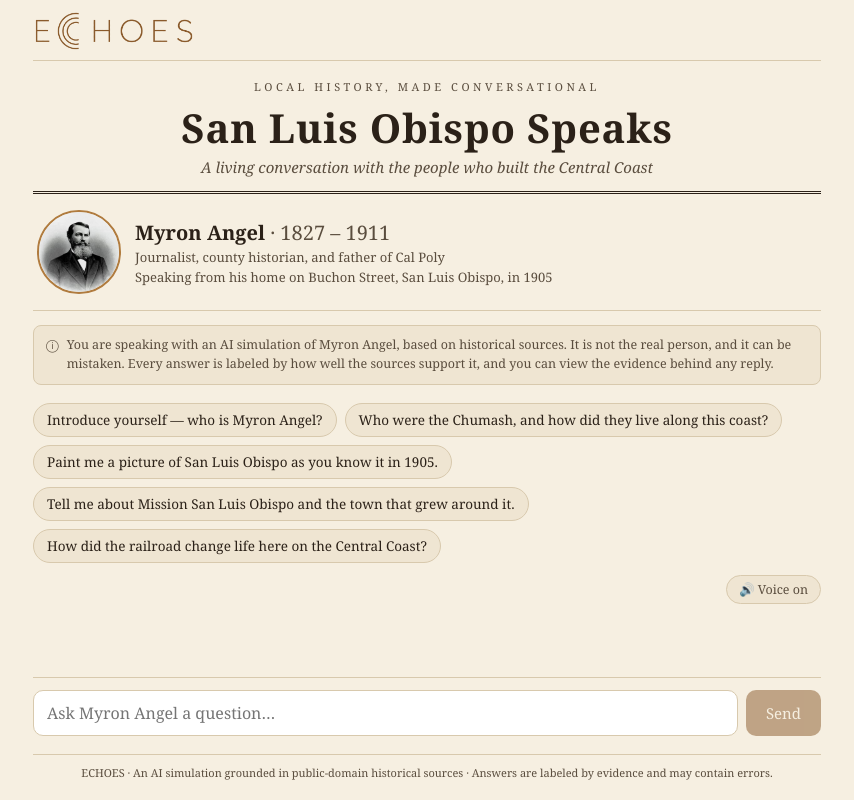
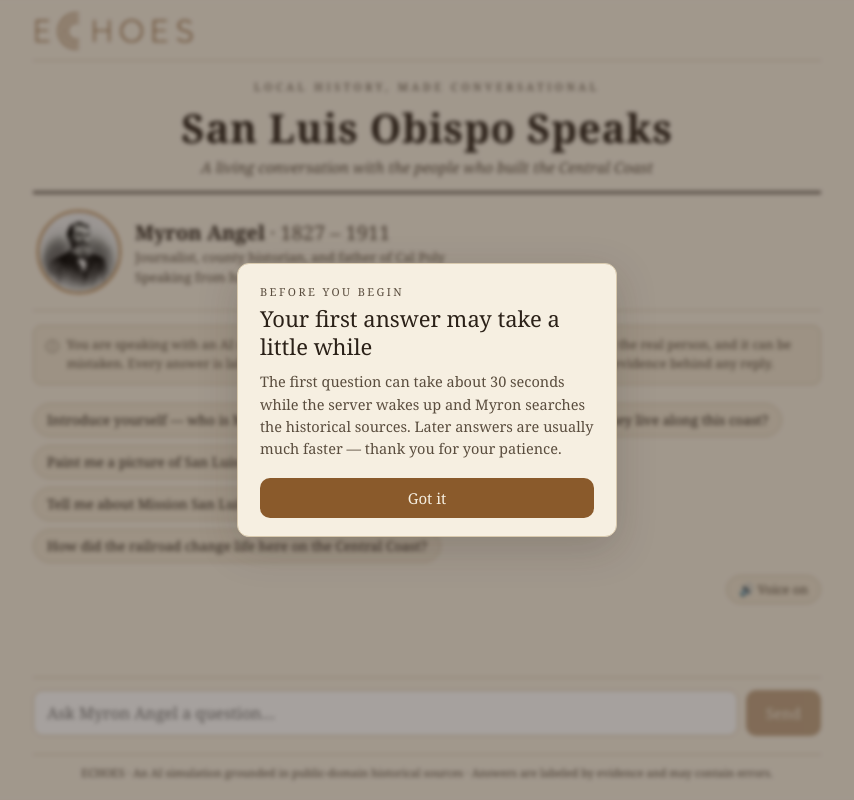
Before and after one commit to matthewkennedy22/Echoes, a Next.js app: page / in a window 1280 px wide. Shown: the whole page, without its empty margins (213-1067 px from the left). Built offline with nearby package versions, Linux system fonts and the light colour scheme.

Commit message:
notification

```diff
--- a/app/globals.css
+++ b/app/globals.css
@@ -126,6 +126,60 @@ body {
   margin: 2px 0 0;
   font-size: 13px;
   color: var(--ink-soft);
+}
+
+/* ---------- First-visit notice ---------- */
+.notice-backdrop {
+  position: fixed;
+  inset: 0;
+  z-index: 100;
+  display: grid;
+  place-items: center;
+  padding: 20px;
+  background: rgba(43, 33, 24, 0.42);
+  backdrop-filter: blur(2px);
+  -webkit-backdrop-filter: blur(2px);
+}
+.notice-card {
+  width: min(100%, 380px);
+  background: var(--paper);
+  border: 1px solid var(--line);
+  border-radius: 12px;
+  padding: 20px 22px 18px;
+  box-shadow: 0 12px 40px rgba(43, 33, 24, 0.18);
+}
+.notice-kicker {
+  margin: 0 0 6px;
+  font-size: 11px;
+  letter-spacing: 0.22em;
+  text-transform: uppercase;
+  color: var(--ink-soft);
+}
+.notice-title {
+  margin: 0 0 10px;
+  font-size: 22px;
+  line-height: 1.25;
+  font-weight: normal;
+}
+.notice-body {
+  margin: 0 0 18px;
+  font-size: 14.5px;
+  line-height: 1.55;
+  color: var(--ink-soft);
+}
+.notice-btn {
+  font-family: Georgia, serif;
+  font-size: 15px;
+  background: var(--accent);
+  color: var(--paper);
+  border: none;
+  border-radius: 10px;
+  padding: 10px 22px;
+  cursor: pointer;
+  width: 100%;
+}
+.notice-btn:hover {
+  background: var(--accent-soft);
 }
 
 /* ---------- Disclosure ---------- */
--- a/app/page.tsx
+++ b/app/page.tsx
@@ -1,9 +1,11 @@
 import Chat from "@/components/Chat";
+import FirstVisitNotice from "@/components/FirstVisitNotice";
 import { myronAngelPublic as persona } from "@/personas/myron-angel/public";
 
 export default function Home() {
   return (
     <main className="app">
+      <FirstVisitNotice />
       <div className="brandbar">
         <a className="brand" href="/" aria-label="ECHOES — home">
           {/* eslint-disable-next-line @next/next/no-img-element */}
--- /dev/null
+++ b/components/FirstVisitNotice.tsx
@@ -0,0 +1,59 @@
+"use client";
+
+import { useEffect, useState } from "react";
+
+const STORAGE_KEY = "echoes-first-visit-notice-v1";
+
+export default function FirstVisitNotice() {
+  const [open, setOpen] = useState(false);
+
+  useEffect(() => {
+    try {
+      if (localStorage.getItem(STORAGE_KEY) !== "1") {
+        setOpen(true);
+      }
+    } catch {
+      setOpen(true);
+    }
+  }, []);
+
+  function dismiss() {
+    setOpen(false);
+    try {
+      localStorage.setItem(STORAGE_KEY, "1");
+    } catch {
+      /* ignore */
+    }
+  }
+
+  if (!open) return null;
+
+  return (
+    <div
+      className="notice-backdrop"
+      onClick={dismiss}
+      role="presentation"
+    >
+      <div
+        className="notice-card"
+        role="dialog"
+        aria-labelledby="first-visit-notice-title"
+        aria-describedby="first-visit-notice-body"
+        onClick={(e) => e.stopPropagation()}
+      >
+        <p className="notice-kicker">Before you begin</p>
+        <h2 id="first-visit-notice-title" className="notice-title">
+          Your first answer may take a little while
+        </h2>
+        <p id="first-visit-notice-body" className="notice-body">
+          The first question can take about 30 seconds while the server wakes up
+          and Myron searches the historical sources. Later answers are usually
+          much faster — thank you for your patience.
+        </p>
+        <button type="button" className="notice-btn" onClick={dismiss}>
+          Got it
+        </button>
+      </div>
+    </div>
+  );
+}
```
